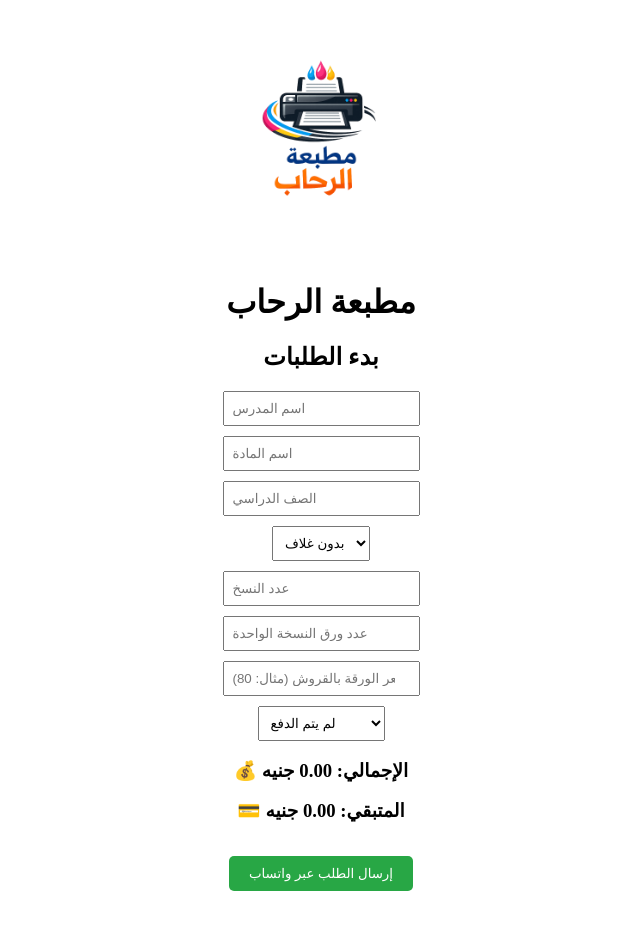
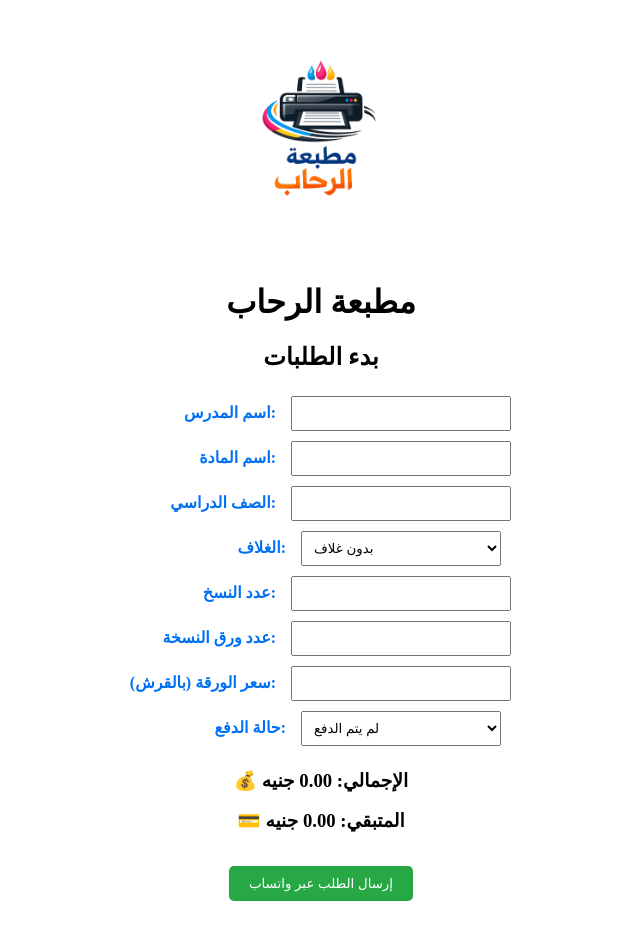
Before and after one commit to hazemkego-spec/print-shop-manager, a Next.js app: page / in a window 1280 px wide. Shown: the whole page, without its empty margins (319-959 px from the left). Built offline with nearby package versions, Linux system fonts and the light colour scheme.

Commit message:
Update index.js

```diff
--- a/pages/index.js
+++ b/pages/index.js
@@ -14,7 +14,7 @@ export default function Home() {
 
   const calculateTotal = () => {
     const totalPages = Number(copies) * Number(pagesPerCopy);
-    const pricePerPage = Number(pricePiastres) / 100; // تحويل القروش إلى جنيه
+    const pricePerPage = Number(pricePiastres) / 100;
     const total = totalPages * pricePerPage;
     return total.toFixed(2);
   };
@@ -52,6 +52,21 @@ export default function Home() {
     setInvoiceNumber(invoiceNumber + 1);
   };
 
+  const labelStyle = {
+    display: "inline-block",
+    width: "150px",
+    textAlign: "right",
+    fontWeight: "bold",
+    color: "#0070f3",
+    marginRight: "10px"
+  };
+
+  const inputStyle = {
+    padding: "8px",
+    margin: "5px",
+    width: "200px"
+  };
+
   return (
     <div style={{ padding: "20px", textAlign: "center" }}>
       {/* اللوجو */}
@@ -60,77 +75,58 @@ export default function Home() {
 
       <h2>بدء الطلبات</h2>
 
-      <input
-        type="text"
-        placeholder="اسم المدرس"
-        value={teacher}
-        onChange={(e) => setTeacher(e.target.value)}
-        style={{ display: "block", margin: "10px auto", padding: "8px" }}
-      />
-      <input
-        type="text"
-        placeholder="اسم المادة"
-        value={subject}
-        onChange={(e) => setSubject(e.target.value)}
-        style={{ display: "block", margin: "10px auto", padding: "8px" }}
-      />
-      <input
-        type="text"
-        placeholder="الصف الدراسي"
-        value={grade}
-        onChange={(e) => setGrade(e.target.value)}
-        style={{ display: "block", margin: "10px auto", padding: "8px" }}
-      />
+      <div>
+        <label style={labelStyle}>اسم المدرس:</label>
+        <input type="text" value={teacher} onChange={(e) => setTeacher(e.target.value)} style={inputStyle} />
+      </div>
 
-      <select
-        value={cover}
-        onChange={(e) => setCover(e.target.value)}
-        style={{ display: "block", margin: "10px auto", padding: "8px" }}
-      >
+      <div>
+        <label style={labelStyle}>اسم المادة:</label>
+        <input type="text" value={subject} onChange={(e) => setSubject(e.target.value)} style={inputStyle} />
+      </div>
+
+      <div>
+        <label style={labelStyle}>الصف الدراسي:</label>
+        <input type="text" value={grade} onChange={(e) => setGrade(e.target.value)} style={inputStyle} />
+      </div>
+
+      <div>
+        <label style={labelStyle}>الغلاف:</label>
+        <select value={cover} onChange={(e) => setCover(e.target.value)} style={inputStyle}>
           <option>غلاف</option>
           <option>بدون غلاف</option>
         </select>
+      </div>
 
-      <input
-        type="number"
-        placeholder="عدد النسخ"
-        value={copies}
-        onChange={(e) => setCopies(e.target.value)}
-        style={{ display: "block", margin: "10px auto", padding: "8px" }}
-      />
-      <input
-        type="number"
-        placeholder="عدد ورق النسخة الواحدة"
-        value={pagesPerCopy}
-        onChange={(e) => setPagesPerCopy(e.target.value)}
-        style={{ display: "block", margin: "10px auto", padding: "8px" }}
-      />
-      <input
-        type="number"
-        placeholder="سعر الورقة بالقروش (مثال: 80)"
-        value={pricePiastres}
-        onChange={(e) => setPricePiastres(e.target.value)}
-        style={{ display: "block", margin: "10px auto", padding: "8px" }}
-      />
+      <div>
+        <label style={labelStyle}>عدد النسخ:</label>
+        <input type="number" value={copies} onChange={(e) => setCopies(e.target.value)} style={inputStyle} />
+      </div>
 
-      <select
-        value={paidStatus}
-        onChange={(e) => setPaidStatus(e.target.value)}
-        style={{ display: "block", margin: "10px auto", padding: "8px" }}
-      >
+      <div>
+        <label style={labelStyle}>عدد ورق النسخة:</label>
+        <input type="number" value={pagesPerCopy} onChange={(e) => setPagesPerCopy(e.target.value)} style={inputStyle} />
+      </div>
+
+      <div>
+        <label style={labelStyle}>سعر الورقة (بالقرش):</label>
+        <input type="number" value={pricePiastres} onChange={(e) => setPricePiastres(e.target.value)} style={inputStyle} />
+      </div>
+
+      <div>
+        <label style={labelStyle}>حالة الدفع:</label>
+        <select value={paidStatus} onChange={(e) => setPaidStatus(e.target.value)} style={inputStyle}>
           <option>لم يتم الدفع</option>
           <option>تم الدفع بالكامل</option>
           <option>تم دفع جزء</option>
         </select>
+      </div>
 
       {paidStatus === "تم دفع جزء" && (
-        <input
-          type="number"
-          placeholder="المبلغ المدفوع"
-          value={paidAmount}
-          onChange={(e) => setPaidAmount(e.target.value)}
-          style={{ display: "block", margin: "10px auto", padding: "8px" }}
-        />
+        <div>
+          <label style={labelStyle}>المبلغ المدفوع:</label>
+          <input type="number" value={paidAmount} onChange={(e) => setPaidAmount(e.target.value)} style={inputStyle} />
+        </div>
       )}
 
       <h3>💰 الإجمالي: {calculateTotal()} جنيه</h3>
```
Lines whose indentation alone changed are shown as unchanged.
